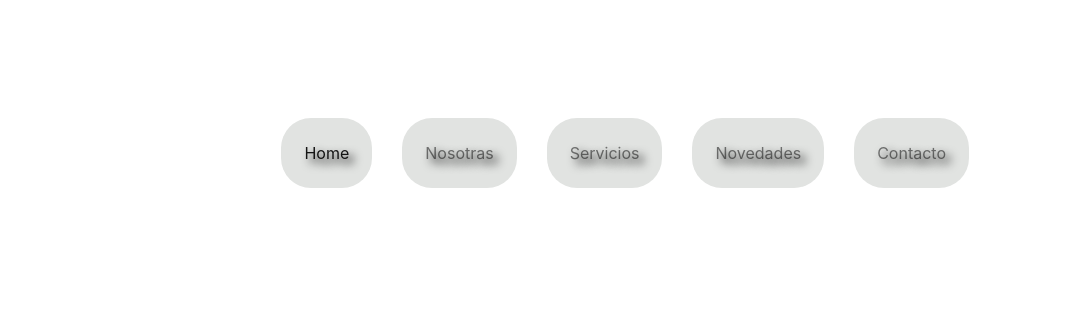
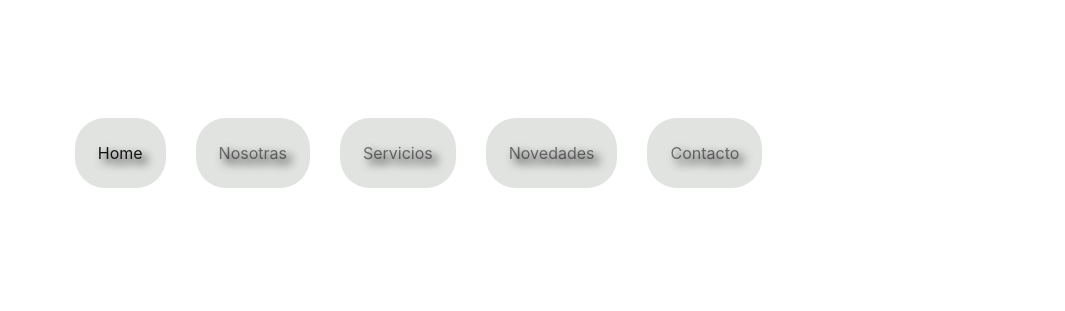
Before and after one commit to luzsqu/prensopolis_, a website: page index.html in a window 1280 px wide. Shown: the top 311 px of the page, 215-1280 px from the left. Drawn offline with nearby package versions, Linux system fonts and the light colour scheme.

Commit message:
index overflow

```diff
--- a/index.html
+++ b/index.html
@@ -17,7 +17,7 @@
 		<body>
 			<div class="container-fluid">
 				<div class="row">
-					<div class="col-lg-12 col-xs-12">
+					<div class="col-lg-10 col-xs-10">
 						<nav class="navbar navbar-expand-lg navbar-light bg-white">
 							<a class="navbar-brand" href="#"> <img src="asset/img/logo.png" alt="logopre" width="100" height="100"></a>
 							<button class="navbar-toggler" type="button" data-toggle="collapse" data-target="#navbarNav" aria-controls="PRENSOPOLIS" aria-expanded="false" aria-label="Toggle navigation">
```
